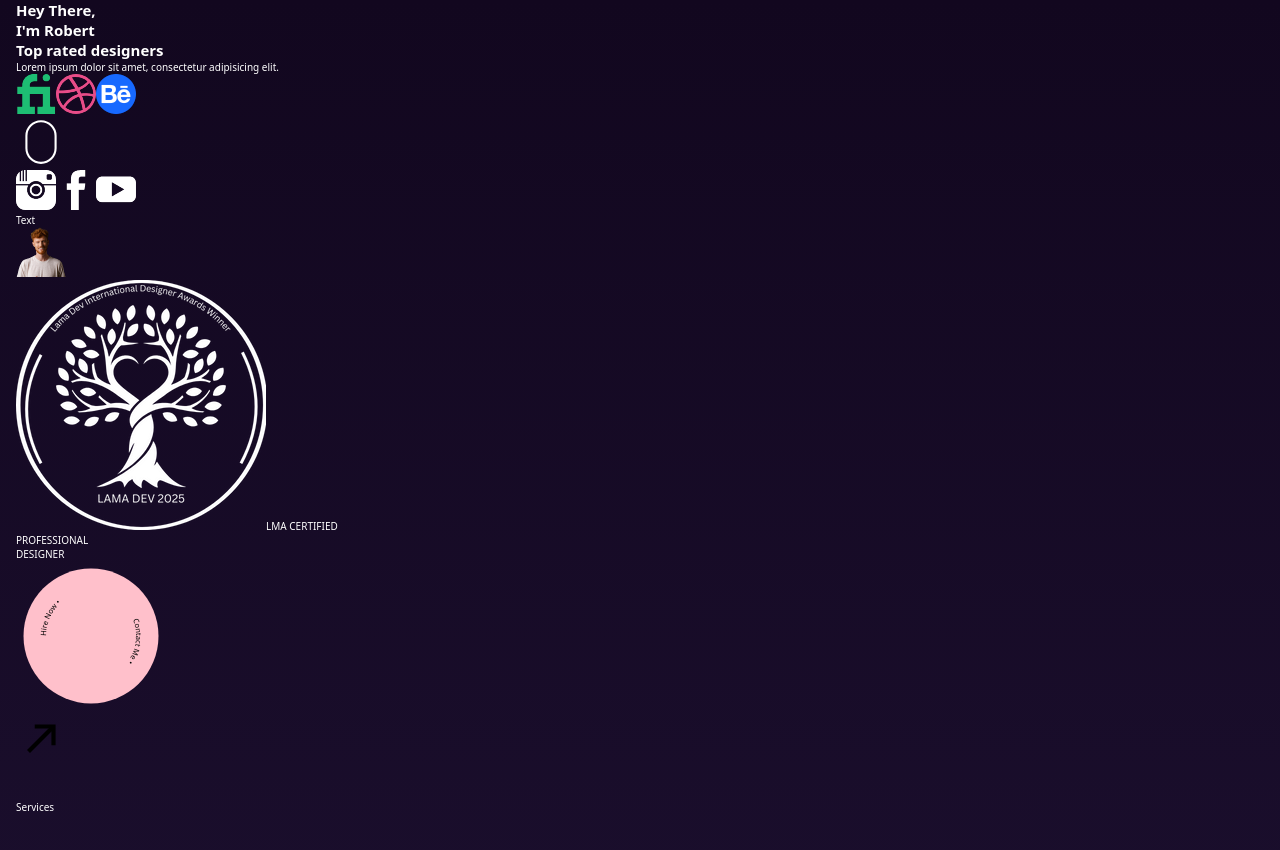
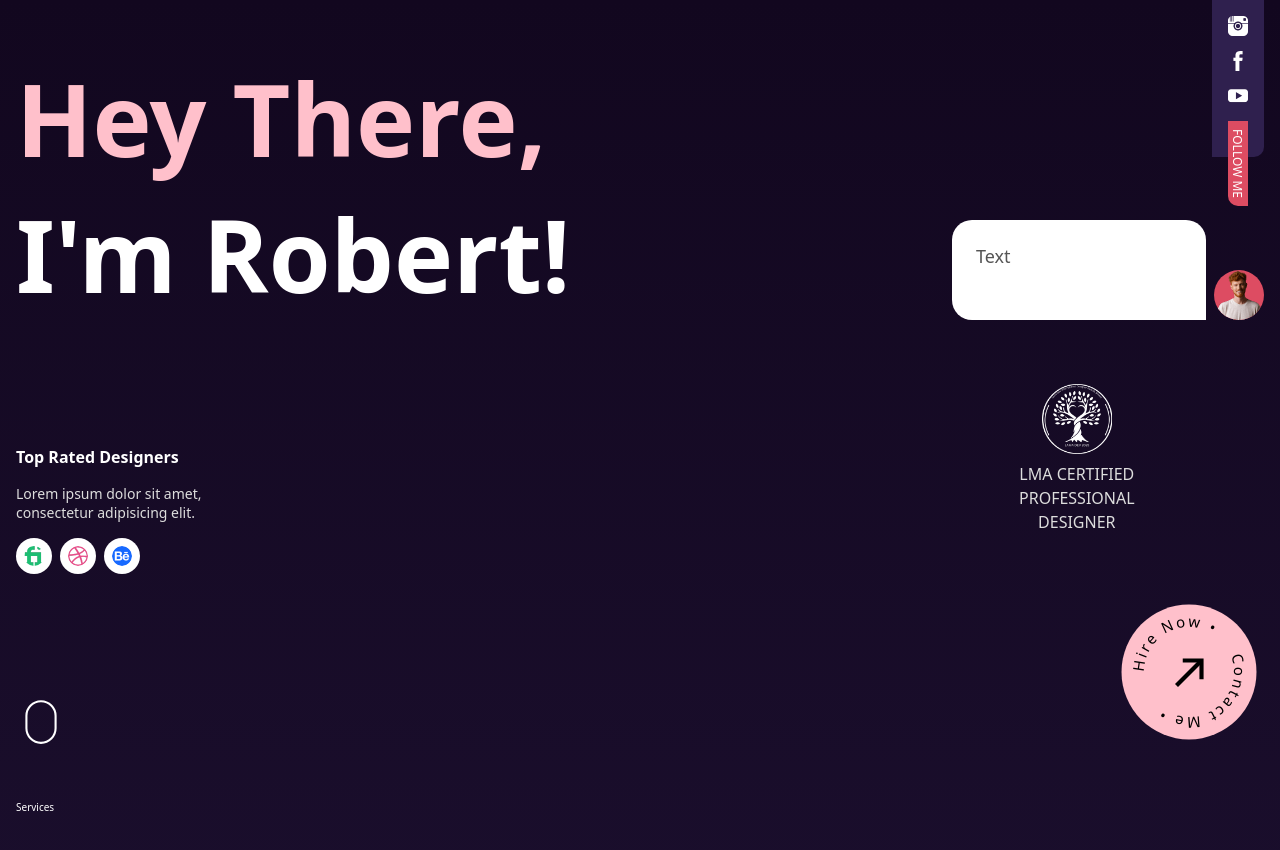
Before and after one commit to esteemayo/3d-portfolio, a React (Vite) app: page / in a window 1280 px wide. Shown: the top 850 px of the page. Built offline with nearby package versions, Linux system fonts and the light colour scheme.

Commit message:
refactor: replace Speech component with SpeechBubble and enhance styling

```diff
--- a/src/components/hero/Hero.jsx
+++ b/src/components/hero/Hero.jsx
@@ -1,13 +1,13 @@
-import Speech from './Speech';
+import SpeechBubble from '../speechBubble/SpeechBubble';
 
 import './Hero.scss';
 
 const Hero = () => {
   return (
     <div className='hero'>
-      <div className='hero__left'>
+      <div className='hero__section hero__left'>
         <h1 className='hero__left--title'>
-          Hey There, <br /> <span>I&apos;m Robert</span>
+          Hey There, <br /> <span>I&apos;m Robert!</span>
         </h1>
 
         <div className='hero__awards'>
@@ -22,7 +22,9 @@ const Hero = () => {
             <img src='/award2.png' alt='' />
             <img src='/award3.png' alt='' />
           </div>
+        </div>
 
+        <a href='#services' className='hero__scroll'>
           <svg
             width='50px'
             height='50px'
@@ -39,10 +41,10 @@ const Hero = () => {
               strokeWidth='1'
             />
           </svg>
-        </div>
+        </a>
       </div>
 
-      <div className='hero__right'>
+      <div className='hero__section hero__right'>
         <div className='hero__right--follow'>
           <a href='/'>
             <img src='/instagram.png' alt='' />
@@ -53,9 +55,13 @@ const Hero = () => {
           <a href=''>
             <img src='/youtube.png' alt='' />
           </a>
+
+          <div className='hero__text-container'>
+            <div className='hero__text-container--text'>Follow me</div>
+          </div>
         </div>
 
-        <Speech />
+        <SpeechBubble />
 
         <div className='hero__right--certificate'>
           <img src='/certificate.png' alt='' />
@@ -67,6 +73,7 @@ const Hero = () => {
         </div>
 
         <a href='/#contact' className='hero__contact-link'>
+          <div className='hero__contact-link--btn'>
             <svg
               viewBox='0 0 200 200'
               width='150'
@@ -81,17 +88,16 @@ const Hero = () => {
                 fill='none'
                 d='M 100,100 m -60,0 a 60,60 0 1,1 120,0 a 60,60 0 1,1 -120,0'
               />
-            <text className='circleText'>
+              <text className='hero__circle-text'>
                 <textPath href='#innerCirclePath'>Hire Now •</textPath>
               </text>
-            <text className='circleText'>
+              <text className='hero__circle-text'>
                 <textPath href='#innerCirclePath' startOffset='44%'>
                   Contact Me •
                 </textPath>
               </text>
             </svg>
-
-          <div className='arrow'>
+            <div className='hero__arrow'>
               <svg
                 xmlns='http://www.w3.org/2000/svg'
                 viewBox='0 0 24 24'
@@ -108,6 +114,7 @@ const Hero = () => {
                 <polyline points='9 6 18 6 18 15' />
               </svg>
             </div>
+          </div>
         </a>
       </div>
     </div>
--- a/src/components/hero/Hero.scss
+++ b/src/components/hero/Hero.scss
@@ -1,20 +1,149 @@
 .hero {
+  height: 100%;
+  overflow: hidden;
+  display: flex;
+
+  &__section {
+    width: 50%;
+    height: 100%;
+
+    display: flex;
+    flex-direction: column;
+    justify-content: space-between;
+  }
+
   &__left {
     &--title {
+      margin-top: 5rem;
+      font-size: 10rem;
+      color: pink;
+
+      span {
+        color: #fff;
+      }
     }
   }
 
   &__awards {
+    width: 30%;
+
     &--heading {
+      text-transform: capitalize;
+      font-size: 1.6rem;
     }
 
     &--desc {
+      font-size: 1.4rem;
+      color: #ddd;
+      margin: 1.6rem 0;
     }
 
     &--list {
+      display: flex;
+      gap: 0.8rem;
+
+      img {
+        width: 3.6rem;
+        height: 3.6rem;
+        padding: 0.8rem;
+        background-color: #fff;
+        border-radius: 100%;
+      }
     }
   }
 
+  &__scroll {
+    width: max-content;
+    margin-bottom: 5rem;
+  }
+
   &__right {
+    align-items: end;
+
+    &--follow {
+      display: flex;
+      flex-direction: column;
+      gap: 1.2rem;
+
+      padding: 1.6rem;
+      background-color: #2f204e;
+      border-bottom-right-radius: 1rem;
+
+      a {
+        img {
+          width: 2rem;
+          height: 2rem;
+        }
+      }
+    }
+
+    &--certificate {
+      width: 60%;
+      text-transform: capitalize;
+      text-align: center;
+      font-weight: 300;
+      font-size: 1.6rem;
+      color: #ddd;
+      line-height: 2.4rem;
+
+      display: flex;
+      flex-direction: column;
+      align-items: center;
+      gap: 0.8rem;
+
+      img {
+        width: 7rem;
+        height: 7rem;
+      }
+    }
+  }
+
+  &__text-container {
+    width: 2rem;
+    height: 2rem;
+
+    &--text {
+      text-transform: uppercase;
+      font-size: 1.2rem;
+      rotate: 90deg;
+      transform-origin: left top;
+      transform: translateY(-2rem);
+      width: max-content;
+      height: 100%;
+      padding: 0 0.8rem;
+      background-color: #dd4c62;
+
+      display: flex;
+      align-items: center;
+      border-bottom-right-radius: 1rem;
+    }
+  }
+
+  &__contact-link {
+    margin-bottom: 5rem;
+
+    &--btn {
+      position: relative;
+    }
+  }
+
+  &__circle-text {
+    font-size: 2rem;
+    letter-spacing: 3px;
+  }
+
+  &__arrow {
+    position: absolute;
+    top: 0;
+    bottom: 0;
+    left: 0;
+    right: 0;
+    margin: auto;
+    width: 8rem;
+    height: 8rem;
+
+    display: flex;
+    align-items: center;
+    justify-content: center;
   }
 }
--- a/src/components/hero/Speech.jsx
+++ /dev/null
@@ -1,10 +0,0 @@
-const Speech = () => {
-  return (
-    <div className='bubble'>
-      <div className='bubble__text'>Text</div>
-      <img src='/man.png' alt='' />
-    </div>
-  );
-};
-
-export default Speech;
--- /dev/null
+++ b/src/components/speechBubble/SpeechBubble.jsx
@@ -0,0 +1,12 @@
+import './SpeechBubble.scss';
+
+const SpeechBubble = () => {
+  return (
+    <div className='speech-bubble'>
+      <div className='speech-bubble__text'>Text</div>
+      <img src='/man.png' alt='avatar' className='speech-bubble__img' />
+    </div>
+  );
+};
+
+export default SpeechBubble;
--- /dev/null
+++ b/src/components/speechBubble/SpeechBubble.scss
@@ -0,0 +1,25 @@
+.speech-bubble {
+  width: 50%;
+  display: flex;
+  align-items: end;
+  justify-content: space-between;
+  gap: 0.8rem;
+
+  &__text {
+    width: 100%;
+    height: 10rem;
+    font-size: 1.8rem;
+    padding: 2.4rem;
+    background-color: #fff;
+    color: #555;
+    border-radius: 2rem 2rem 0 2rem;
+  }
+
+  &__img {
+    width: 5rem;
+    height: 5rem;
+    object-fit: cover;
+    background-color: #dd4c62;
+    border-radius: 100%;
+  }
+}
--- a/src/index.scss
+++ b/src/index.scss
@@ -14,16 +14,16 @@ html {
 
 body {
   background: linear-gradient(to bottom, #12071f, #2f204e);
-  color: white;
-  font-family: system-ui, -apple-system, BlinkMacSystemFont, "Segoe UI", Roboto,
-    Oxygen, Ubuntu, Cantarell, "Open Sans", "Helvetica Neue", sans-serif;
+  color: #fff;
+  font-family: system-ui, -apple-system, BlinkMacSystemFont, 'Segoe UI', Roboto,
+    Oxygen, Ubuntu, Cantarell, 'Open Sans', 'Helvetica Neue', sans-serif;
   min-height: 100vh;
   overflow-x: hidden;
 }
 
 a {
   text-decoration: none;
-  color: white;
+  color: #fff;
 }
 
 button {
```
Lines whose indentation alone changed are shown as unchanged.
